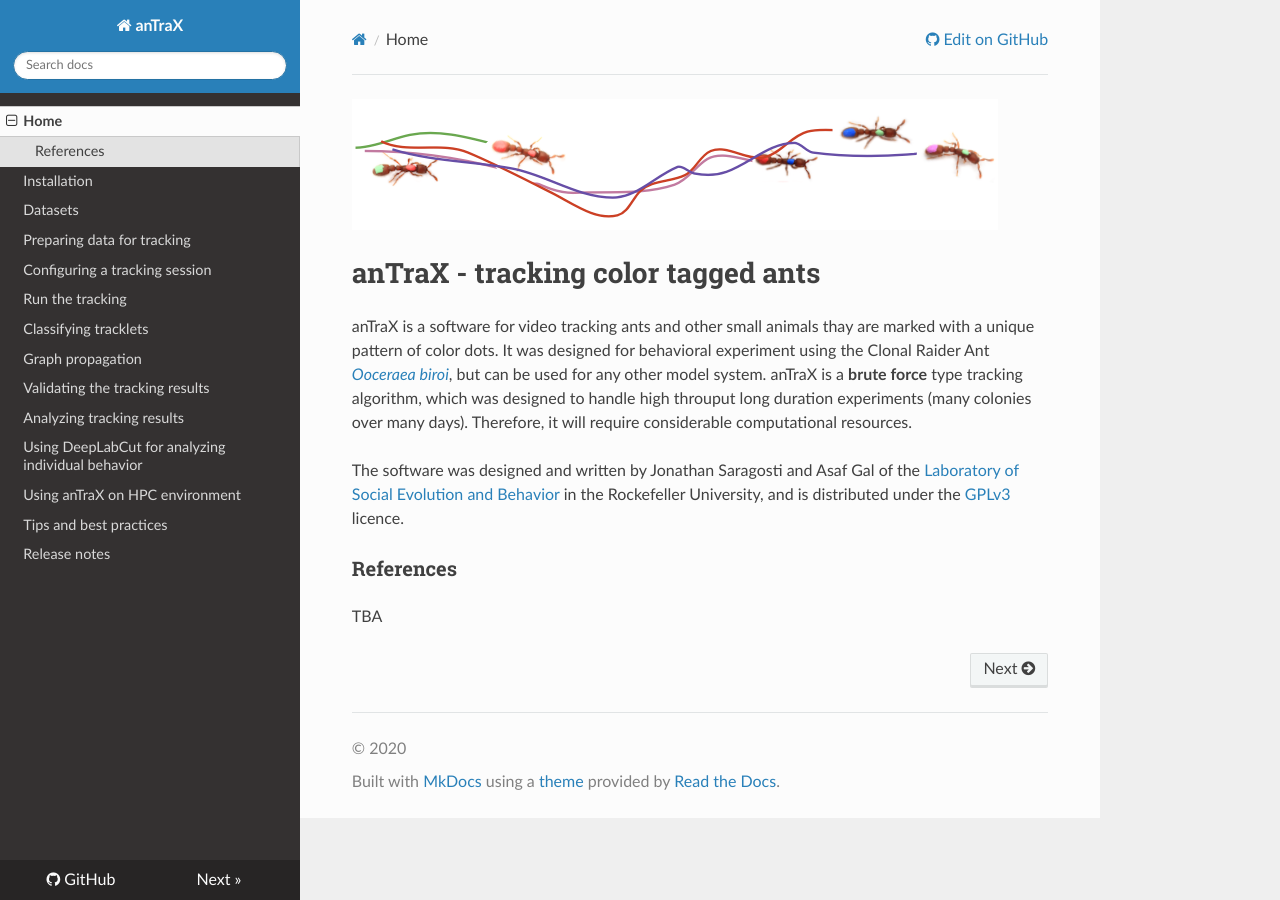
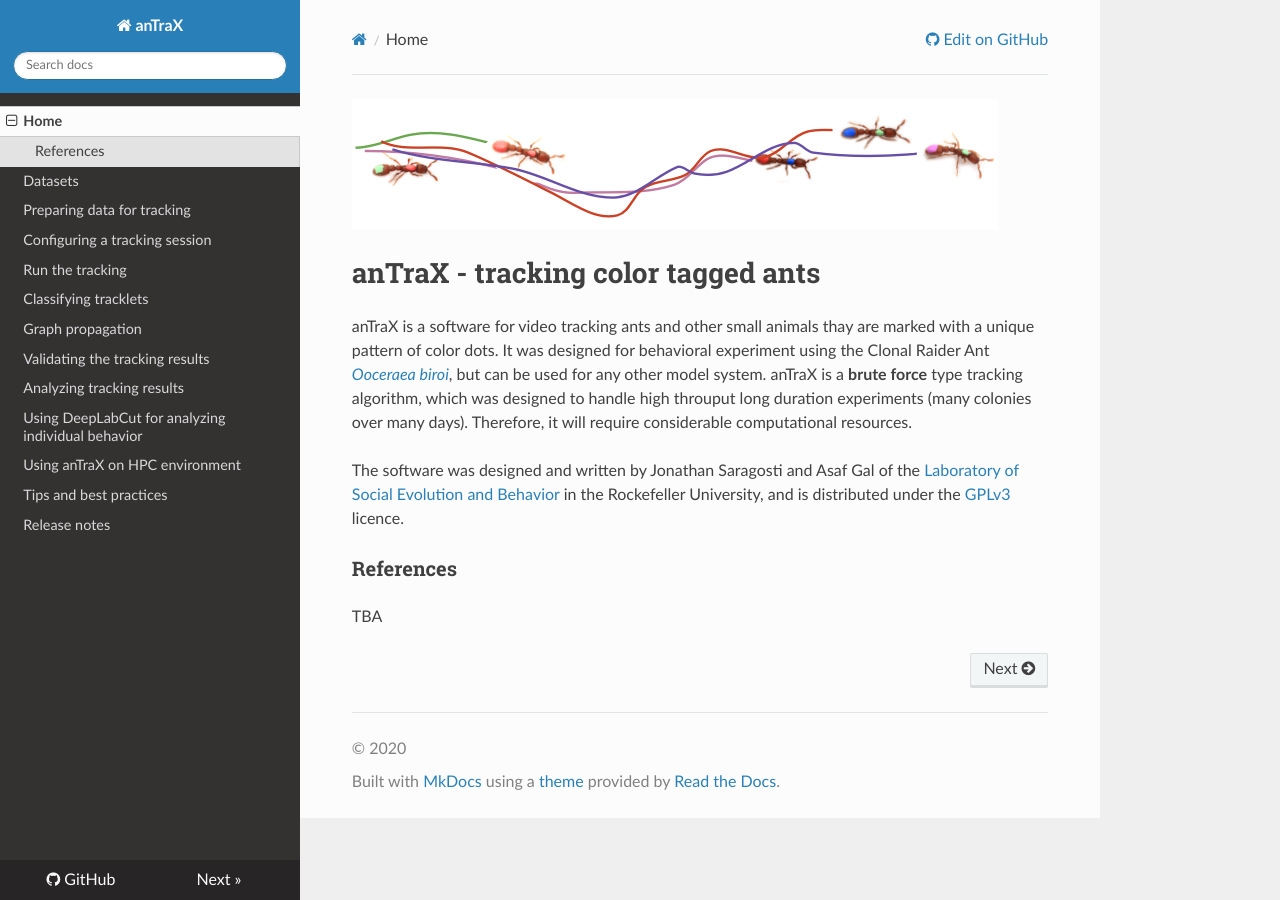
Before and after one commit to Social-Evolution-and-Behavior/anTraX, an MkDocs documentation site: the page built from docs/index.md, in a window 1280 px wide. Built offline with MkDocs 1.6.1, drawn with Linux system fonts in a browser that asks for light colours; nearby versions of some CDN libraries.

Commit message:
Update mkdocs.yml

```diff
--- a/mkdocs.yml
+++ b/mkdocs.yml
@@ -4,7 +4,6 @@
 repo_url: https://github.com/Social-Evolution-and-Behavior/anTraX/
 nav:
 - Home: index.md
-- Installation: installation.md
 - Datasets: datasets.md
 - Preparing data for tracking: data_organization.md
 - Configuring a tracking session: configuration.md
```
